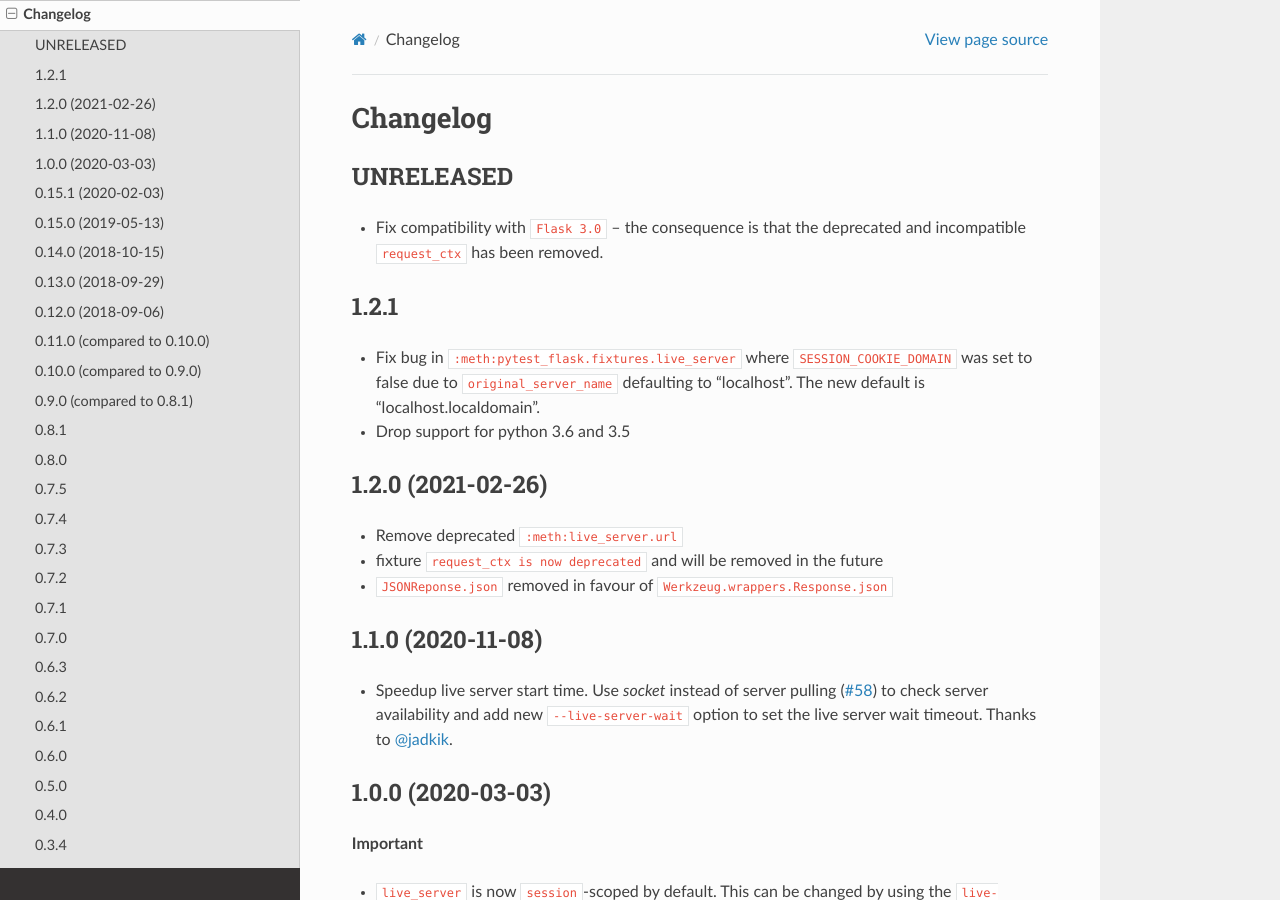
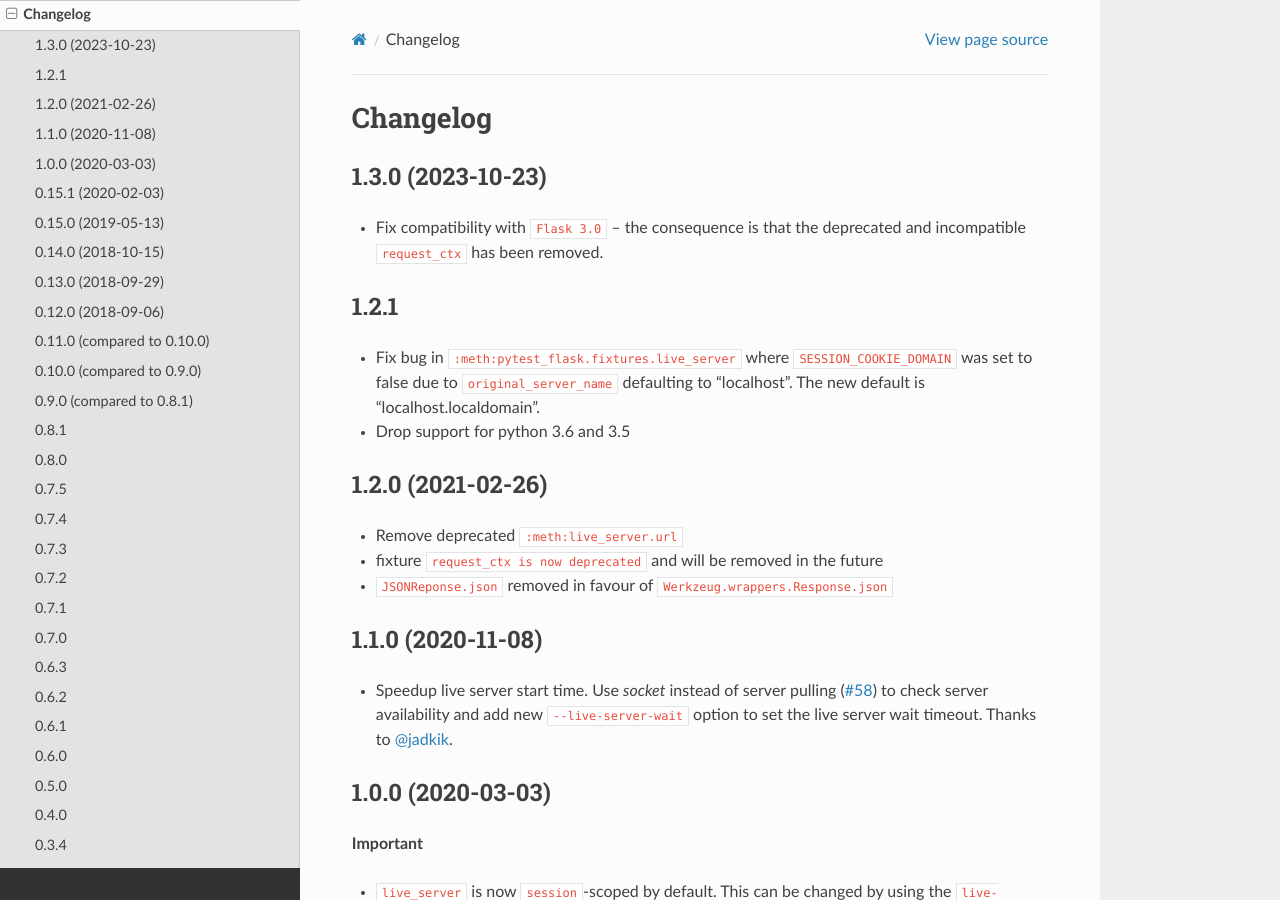
Before and after one commit to pytest-dev/pytest-flask, a Sphinx documentation site: the page built from docs/changelog.rst, in a window 1280 px wide and 900 px high. Built offline with Sphinx 7.4.7 and the Read the Docs theme 2.0.0, drawn with Linux system fonts in a browser that asks for light colours; the version number could not be read and is left out.

Commit message:
Update CHANGELOG for 1.3.0

```diff
--- a/docs/changelog.rst
+++ b/docs/changelog.rst
@@ -3,8 +3,8 @@
 Changelog
 =========
 
-UNRELEASED
-----------
+1.3.0 (2023-10-23)
+------------------
 
 - Fix compatibility with ``Flask 3.0`` -- the consequence is that the deprecated and incompatible ``request_ctx`` has been removed.
 
```
